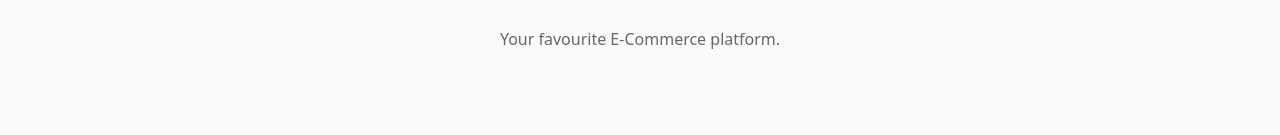
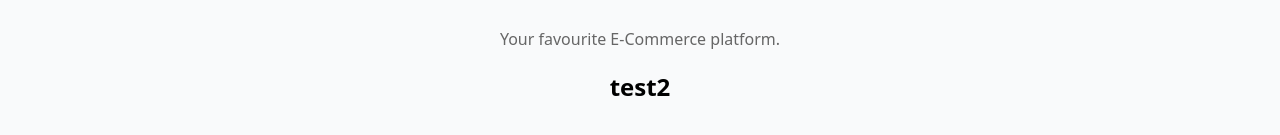
Before and after one commit to skice03/Vendora-E-commerce-App, a React (Vite) app: page / in a window 1280 px wide. Shown: the part 173-308 px from the top of the page. Built offline with nearby package versions, Linux system fonts and the light colour scheme.

Commit message:
testing the pull request

```diff
--- a/src/App.jsx
+++ b/src/App.jsx
@@ -31,6 +31,7 @@ export default function App() {
           <div>
             <h1 className="text-dark">Welcome to Vendora</h1>
             <p className="text-muted">Your favourite E-Commerce platform.</p>
+            <h2>test2</h2>
           </div>
         )}
 
```
